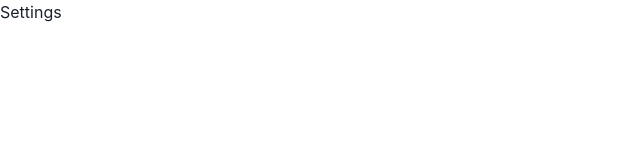
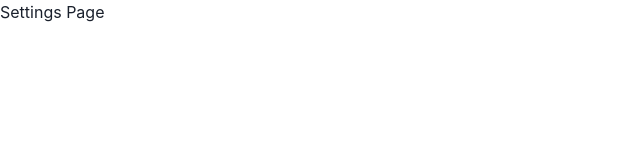
Before and after one commit to TimothyIsaac/open-transport-radar-vite-test, a React (Vite) app: page /settings in a window 1280 px wide. Shown: the top 160 px of the page, without its empty margins (0-640 px from the left). Built offline with nearby package versions, Linux system fonts and the light colour scheme.

Commit message:
test-reference OTP-14

```diff
--- a/src/pages/Settings/Settings.tsx
+++ b/src/pages/Settings/Settings.tsx
@@ -2,7 +2,7 @@ import React from 'react'
 
 function Settings() {
   return (
-    <div>Settings</div>
+    <div>Settings Page</div>
   )
 }
 
```
